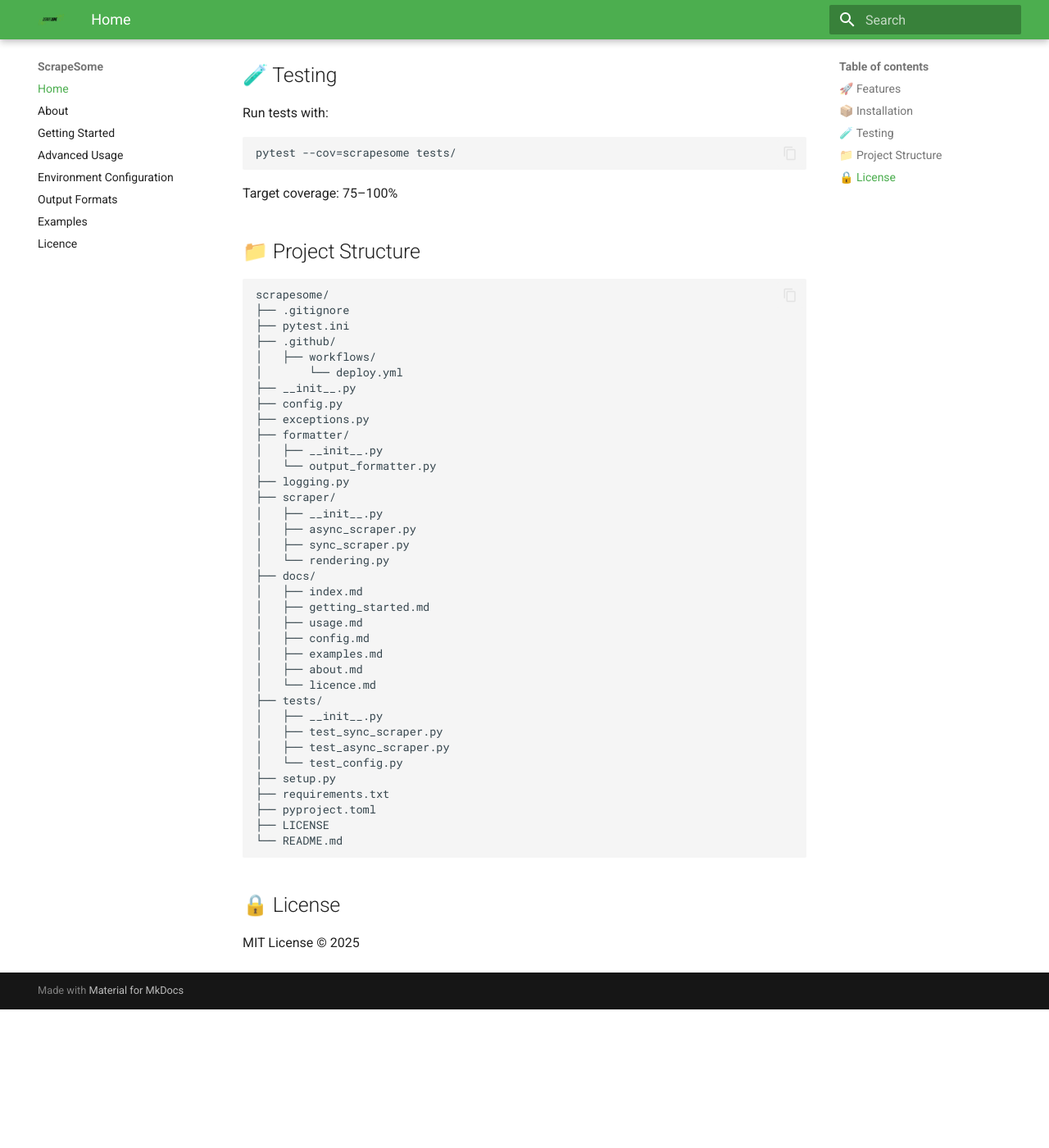
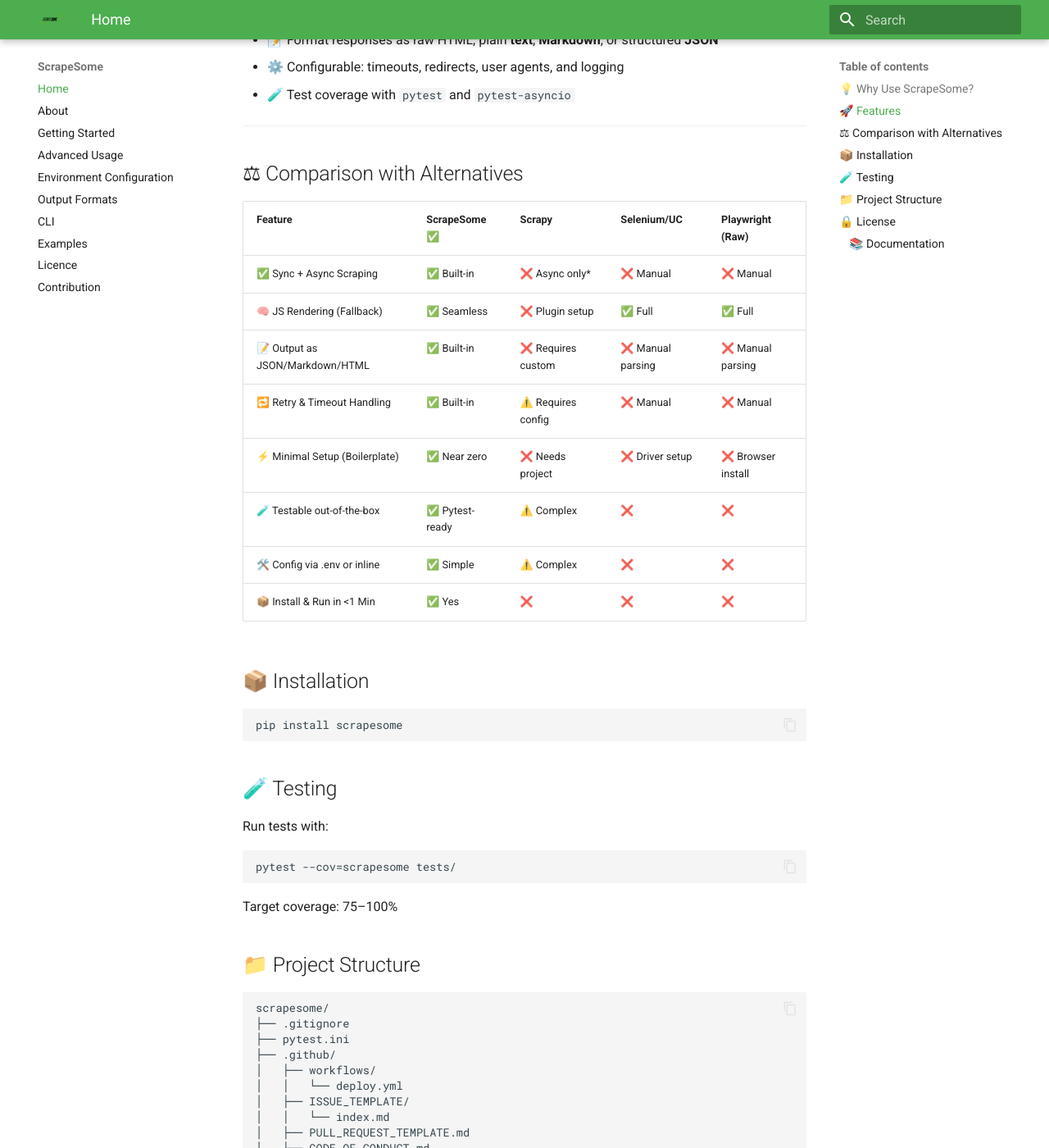
Before and after one commit to ScrapeSome/ScrapeSome, an MkDocs documentation site: the page built from docs/index.md, in a window 1280 px wide and 1400 px high, scrolled down 1090 px. Shown: the whole window at 82% size. Built offline with MkDocs 1.6.1 and Material for MkDocs 9.7.7, drawn with Linux system fonts in a browser that asks for light colours; before the commit the page ends 2321 px from its top, so only the background shows below that; some of the changed text lies outside the part shown.

Commit message:
support CLI

```diff
--- a/docs/index.md
+++ b/docs/index.md
@@ -7,6 +7,15 @@
 **ScrapeSome** is a lightweight, flexible web scraping library with both **synchronous** and **asynchronous** support. It includes intelligent fallbacks, JavaScript page rendering, response formatting (HTML → Text/JSON/Markdown), and retry mechanisms. Ideal for developers who need robust scraping utilities with minimal setup.
 
 ---
+
+## 💡 Why Use ScrapeSome?
+
+- Handles both static and JS-heavy pages out of the box
+- Supports both sync and async scraping
+- Converts raw HTML into clean text, JSON, or Markdown
+- Works with minimal configuration (`pip install scrapesome`)
+- Handles timeouts, retries, redirects, user agents
+
 
 ## 🚀 Features
 
@@ -18,6 +27,22 @@
 - 🧪 Test coverage with `pytest` and `pytest-asyncio`
 
 ---
+
+## ⚖ Comparison with Alternatives
+
+| Feature                          | ScrapeSome ✅       | Scrapy              | Selenium/UC         | Playwright (Raw)     |
+|----------------------------------|---------------------|---------------------|----------------------|----------------------|
+| ✅ Sync + Async Scraping         | ✅ Built-in         | ❌ Async only*      | ❌ Manual            | ❌ Manual            |
+| 🧠 JS Rendering (Fallback)       | ✅ Seamless         | ❌ Plugin setup     | ✅ Full              | ✅ Full              |
+| 📝 Output as JSON/Markdown/HTML | ✅ Built-in         | ❌ Requires custom  | ❌ Manual parsing    | ❌ Manual parsing    |
+| 🔁 Retry & Timeout Handling      | ✅ Built-in         | ⚠️ Requires config  | ❌ Manual            | ❌ Manual            |
+| ⚡ Minimal Setup (Boilerplate)   | ✅ Near zero        | ❌ Needs project    | ❌ Driver setup      | ❌ Browser install   |
+| 🧪 Testable out-of-the-box       | ✅ Pytest-ready     | ⚠️ Complex          | ❌                   | ❌                   |
+| 🛠️ Config via .env or inline     | ✅ Simple           | ⚠️ Complex          | ❌                   | ❌                   |
+| 📦 Install & Run in <1 Min       | ✅ Yes              | ❌                  | ❌                   | ❌                   |
+
+
+
 
 ## 📦 Installation
 
@@ -41,8 +66,14 @@
 ├── pytest.ini
 ├── .github/
 │   ├── workflows/
-│       └── deploy.yml
+│   │   └── deploy.yml
+│   ├── ISSUE_TEMPLATE/
+│   │   └── index.md
+│   ├── PULL_REQUEST_TEMPLATE.md
+│   ├── CODE_OF_CONDUCT.md
+│   └── SECURITY.md
 ├── __init__.py
+├── cli.py
 ├── config.py
 ├── exceptions.py
 ├── formatter/
@@ -60,6 +91,7 @@
 │   ├── usage.md
 │   ├── config.md
 │   ├── examples.md
+│   ├── cli.md
 │   ├── about.md
 │   └── licence.md
 ├── tests/
@@ -76,3 +108,15 @@
 
 ## 🔒 License
 MIT License © 2025
+
+### 📚 Documentation
+
+- [Getting Started](getting-started.md)
+- [Usage](usage.md)
+- [Output Formats](output-formats.md)
+- [Contribution](contribution.md)
+- [CLI Usage](cli.md)
+- [Configuration](config.md)
+- [Examples](examples.md)
+- [About / Contact](about.md)
+- [License](licence.md)
--- a/mkdocs.yml
+++ b/mkdocs.yml
@@ -15,7 +15,9 @@
   - Advanced Usage: usage.md
   - Environment Configuration: config.md
   - Output Formats: output-formats.md
+  - CLI: cli.md
   - Examples: examples.md
   - Licence: licence.md
+  - Contribution: contribution.md
 extra:
   social_image: assets/images/favicon.png
--- a/requirements.txt
+++ b/requirements.txt
@@ -11,3 +11,4 @@
 pytest-asyncio==1.0.0
 mkdocs==1.6.1
 mkdocs-material==9.6.14
+typer[all] >= 0.9
```
Also changed, not shown: README.md (+106 -1 lines), docs/cli.md (added, +48 -0 lines), docs/contribution.md (added, +57 -0 lines), pyproject.toml (+15 -0 lines), .github/CODEOFCONDUCT.md (added), .github/SECURITY.md (added), .github/contribution.md (added), .github/issue_templates/index.md (added), .github/pull_request_template.md (added), 2 other files.
